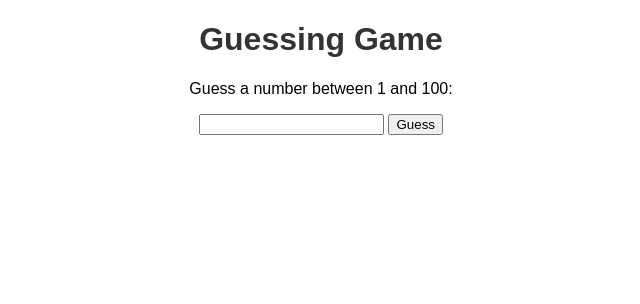
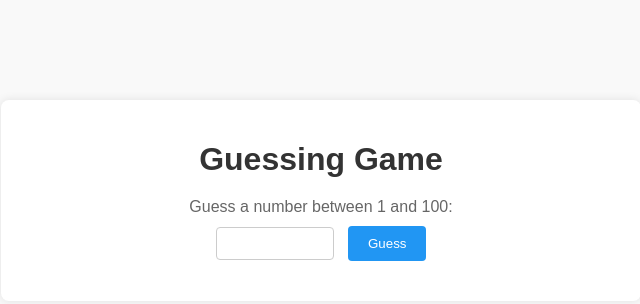
Before and after one commit to pluisjeryan/fbdnwj, a plain HTML site: page index.html in a window 1280 px wide. Shown: the whole page, without its empty margins (319-959 px from the left). Drawn offline with Linux system fonts and the light colour scheme.

Commit message:
Add files via upload

```diff
--- a/index.html
+++ b/index.html
@@ -8,25 +8,61 @@
       body {
         font-family: Arial, sans-serif;
         text-align: center;
+        background-color: #f9f9f9;
+        margin: 0;
+        padding: 0;
+      }
+      .container {
+        max-width: 600px;
+        margin: 100px auto;
+        background-color: #fff;
+        padding: 20px;
+        border-radius: 8px;
+        box-shadow: 0px 0px 10px rgba(0, 0, 0, 0.1);
       }
       h1 {
         color: #333;
+        margin-bottom: 20px;
+      }
+      p {
+        color: #666;
+        margin-bottom: 10px;
+      }
+      input[type="number"] {
+        padding: 8px;
+        border: 1px solid #ccc;
+        border-radius: 4px;
+        width: 100px;
+        margin-right: 10px;
+      }
+      button {
+        padding: 10px 20px;
+        background-color: #2196f3;
+        color: #fff;
+        border: none;
+        border-radius: 4px;
+        cursor: pointer;
+        transition: background-color 0.3s ease;
+      }
+      button:hover {
+        background-color: #0c7cd5;
       }
       #output {
         margin-top: 20px;
         font-size: 18px;
-        color: #666;
+        color: #333;
       }
     </style>
   </head>
   <body>
-    <h1>Guessing Game</h1>
-    <p>Guess a number between 1 and 100:</p>
-    <input type="number" id="guessInput" />
-    <button onclick="checkGuess()">Guess</button>
-    <div id="output"></div>
+    <div class="container">
+      <h1>Guessing Game</h1>
+      <p>Guess a number between 1 and 100:</p>
+      <input type="number" id="guessInput" min="1" max="100" />
+      <button onclick="checkGuess()">Guess</button>
+      <div id="output"></div>
+    </div>
     <script>
-      // Generate a random number between 1 and 100
       const randomNumber = Math.floor(Math.random() * 100) + 1;
       let guesses = 0;
 
@@ -42,7 +78,9 @@
         guesses++;
 
         if (guess === randomNumber) {
-          output.textContent = `Congratulations! You guessed the number ${randomNumber} in ${guesses} guesses.`;
+          output.innerHTML = `<p>Congratulations! You guessed the number ${randomNumber} in ${guesses} ${
+            guesses === 1 ? "guess" : "guesses"
+          }.</p>`;
           disableInput();
         } else if (guess < randomNumber) {
           output.textContent = "Too low! Try again.";
```
